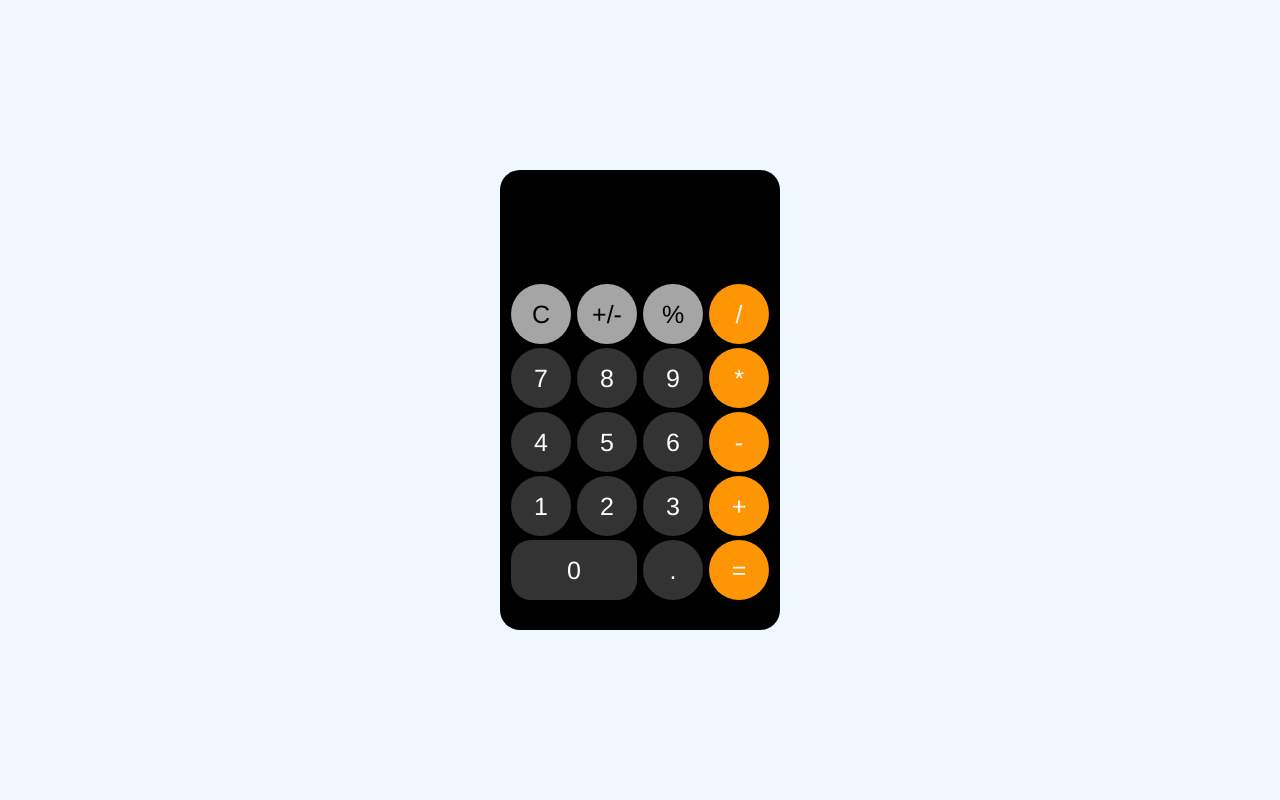
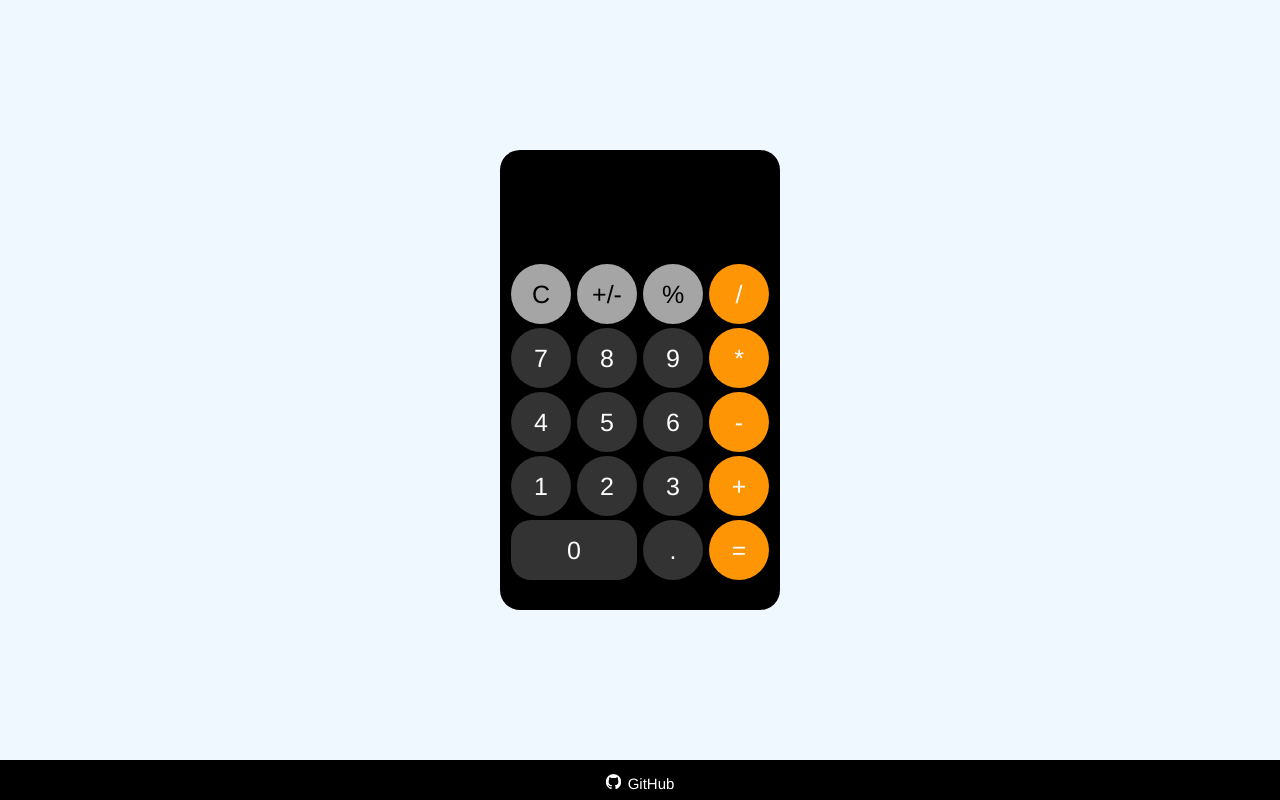
Before and after one commit to simokhin/Calculator, a plain HTML site: page index.html in a window 1280 px wide. Drawn offline with Linux system fonts and the light colour scheme.

Commit message:
Add footer

```diff
--- a/index.html
+++ b/index.html
@@ -43,5 +43,11 @@
                 </div>
             </div>
         </div>
+        <footer>
+            <div>
+                <a href="https://github.com/simokhin"><img src="./images/github-mark-white.png" id="github-logo"></a>
+                <a href="https://github.com/simokhin" id="github-link">GitHub</a>
+            </div>
+        </footer>
     </body>
 </html>
--- a/style.css
+++ b/style.css
@@ -12,7 +12,7 @@ body {
 }
 
 #content {
-    height: 100vh;
+    height: 95vh;
     display: flex;
     justify-content: center;
     align-items: center;
@@ -82,8 +82,28 @@ button {
     color: black;
 }
 
-
-
 button:hover{
     opacity: 70%;
 }
+
+footer {
+    height: 5vh;
+    background-color: black;
+    display: flex;
+    justify-content: center;
+    align-items: center;
+}
+
+#github-logo {
+    width: 15px;
+}
+
+#github-link {
+    font-size: 15px;
+    color: white;
+    text-decoration: none;
+}
+
+a:hover {
+    opacity: 90%;
+}
```
Also changed, not shown: calculator.js (line endings or trailing spaces), images/github-mark-white.png (added).
